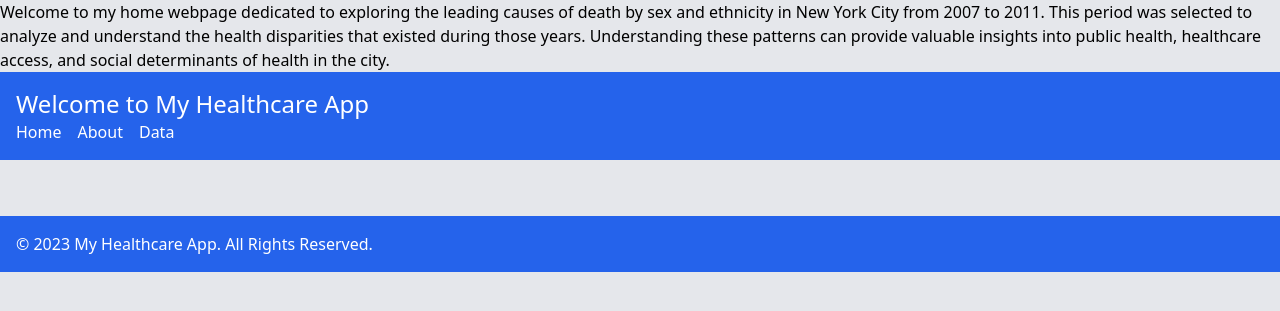
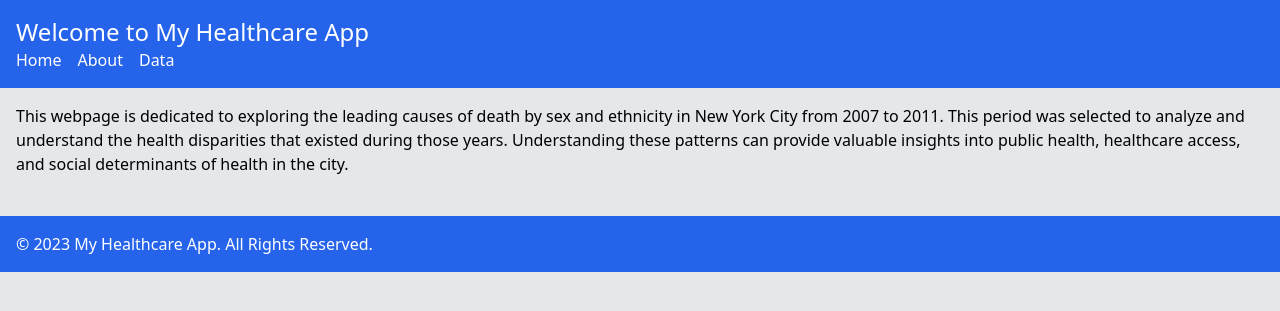
Before and after one commit to nimratmann/azure_flask_deployment, a Flask app: page / in a window 1280 px wide. Shown: the top 311 px of the page. Run offline with Flask 3, Linux system fonts and the light colour scheme; parts of the project's set-up code (start-up, migrations or seed data) failed here and were passed over.

Commit message:
I updated the base.html file

```diff
--- a/templates/base.html
+++ b/templates/base.html
@@ -5,7 +5,6 @@
     <meta charset="UTF-8">
     <meta name="viewport" content="width=device-width, initial-scale=1.0">
     <title>Welcome to My Healthcare App</title>
-    <p>Welcome to my home webpage dedicated to exploring the leading causes of death by sex and ethnicity in New York City from 2007 to 2011. This period was selected to analyze and understand the health disparities that existed during those years. Understanding these patterns can provide valuable insights into public health, healthcare access, and social determinants of health in the city.</p>
 
 
     <!-- Tailwind CSS via CDN -->
@@ -20,7 +19,7 @@
         <nav>
             <ul class="flex space-x-4">
 
-                <li><a href="/home" class="hover:underline">Home</a></li>
+                <li><a href="/" class="hover:underline">Home</a></li>
                 <li><a href="/about" class="hover:underline">About</a></li>
                 <li><a href="/data" class="hover:underline">Data</a></li>
             </ul>
@@ -28,6 +27,12 @@
     </header>
 
     <main class="p-4">
+            <p>This webpage is dedicated to exploring the leading causes of death by sex and ethnicity in New York City from 2007 to 2011.
+                This period was selected to analyze and understand the health disparities that existed
+                during those years. Understanding these patterns can provide valuable insights into
+                public health, healthcare access, and social determinants of health in the city.
+            </p>
+
 
         {% block content %}{% endblock %}
 
```
